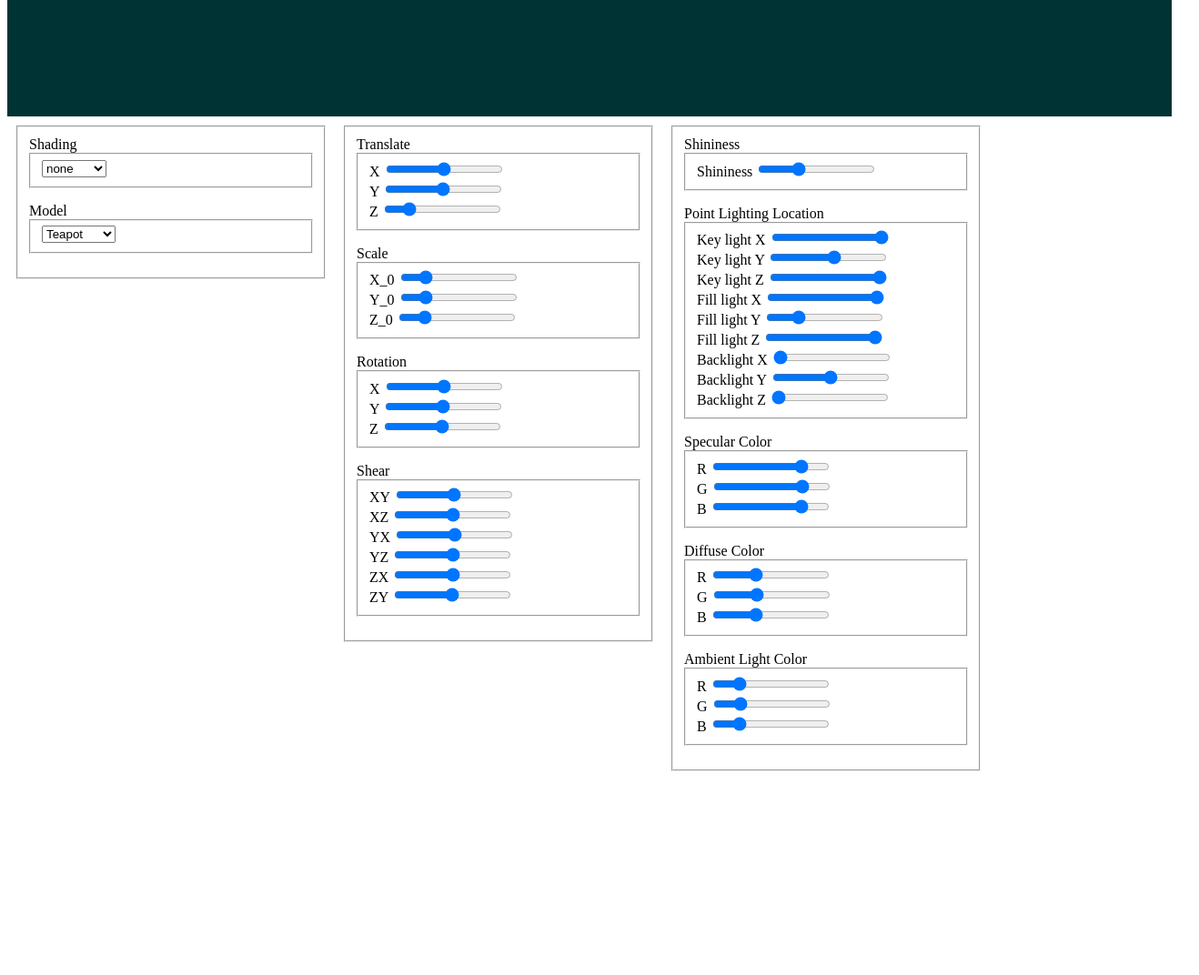
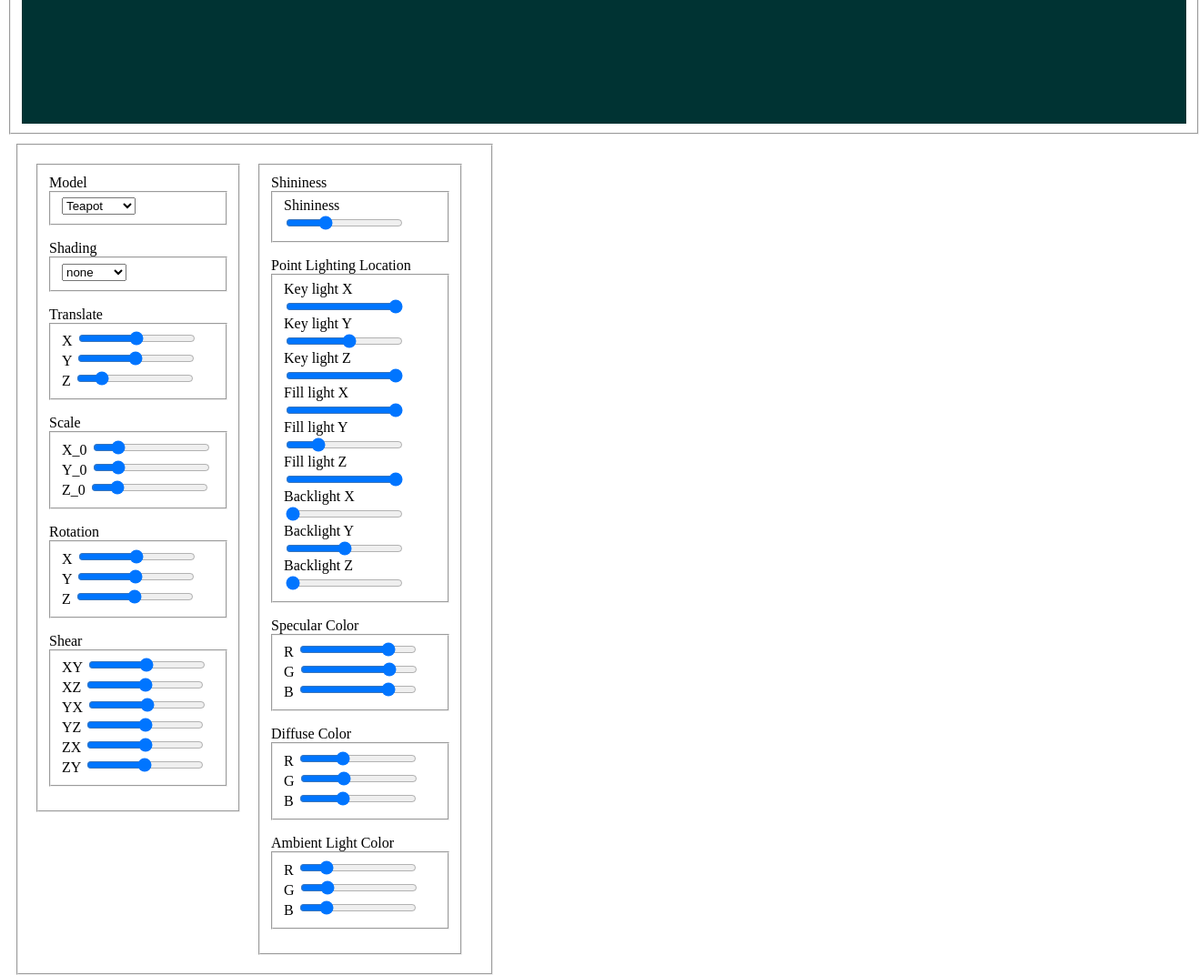
Before and after one commit to Zzznorlax/icg-shaders, a plain HTML site: page index.html in a window 1280 px wide. Shown: the part 600-1672 px from the top of the page at 91% size, 1318 px wide, since content can reach past the window. Before the commit the page ends 1458 px from the top, so only its background shows below. Drawn offline with Linux system fonts and the light colour scheme; no server answers.

Commit message:
feat(index.html): edit layout

```diff
--- a/index.html
+++ b/index.html
@@ -9,7 +9,6 @@
     <script type="text/javascript" src="./js/webgl-utils.js"></script>
 
     <script type="text/javascript" src="./src/shader.js"></script>
-
     <script type="text/javascript" src="./src/model.js"></script>
 
     <script type="text/javascript">
@@ -38,11 +37,6 @@
             }
         }
 
-        /*
-            TODO HERE:
-            add two or more objects showing on the canvas
-            (it needs at least three objects showing at the same time)
-        */
         function drawScene() {
             gl.viewport(0, 0, gl.viewportWidth, gl.viewportHeight);
             gl.clear(gl.COLOR_BUFFER_BIT | gl.DEPTH_BUFFER_BIT);
@@ -79,25 +73,13 @@
 </head>
 
 <body onload="webGLStart();">
+    <fieldset class="canvas-container">
         <canvas id="ICG-canvas" style="border: none;" width="1280" height="720"></canvas>
-    <br />
+    </fieldset>
+    <!-- <br / -->
 
+    <fieldset class="object-panel-group">
         <fieldset class="column-group">
-
-        <form class="pure-form-aligned">
-            <legend>Shading</legend>
-            <fieldset>
-                <div class="pure-control-group">
-                    <select id="shaderType">
-                        <option value="none" selected="selected">none</option>
-                        <option value="flat">flat</option>
-                        <option value="gouraud">gouraud</option>
-                        <option value="phong">phong</option>
-                    </select>
-                </div>
-            </fieldset>
-        </form>
-
             <form class="pure-form-aligned">
                 <legend>Model</legend>
                 <fieldset>
@@ -117,9 +99,21 @@
                     </div>
                 </fieldset>
             </form>
+
+            <form class="pure-form-aligned">
+                <legend>Shading</legend>
+                <fieldset>
+                    <div class="pure-control-group">
+                        <select id="shaderType">
+                            <option value="none" selected="selected">none</option>
+                            <option value="flat">flat</option>
+                            <option value="gouraud">gouraud</option>
+                            <option value="phong">phong</option>
+                        </select>
+                    </div>
                 </fieldset>
+            </form>
 
-    <fieldset class="column-group">
             <form class="pure-form-aligned">
                 <legend>Translate</legend>
                 <fieldset>
@@ -374,7 +368,7 @@
                 </fieldset>
             </form>
         </fieldset>
-
+    </fieldset>
 
 
 </body>
--- a/styles/style.css
+++ b/styles/style.css
@@ -1,8 +1,19 @@
 
+.canvas-container {
+    float: left;
+    width: 1280px;
+}
+
+.object-panel-group {
+    float: left;
+    width: 500px;
+    padding: 10px;
+    margin: 10px;
+  }
 
 .column-group {
     float: left;
-    width: 25.0%; /* three boxes (use 25% for four, and 50% for two, etc) */
-    padding: 10px; /* if you want space between the images */
+    width: 200px;
+    padding: 10px;
     margin: 10px;
   }
```
Lines whose indentation alone changed are shown as unchanged.
